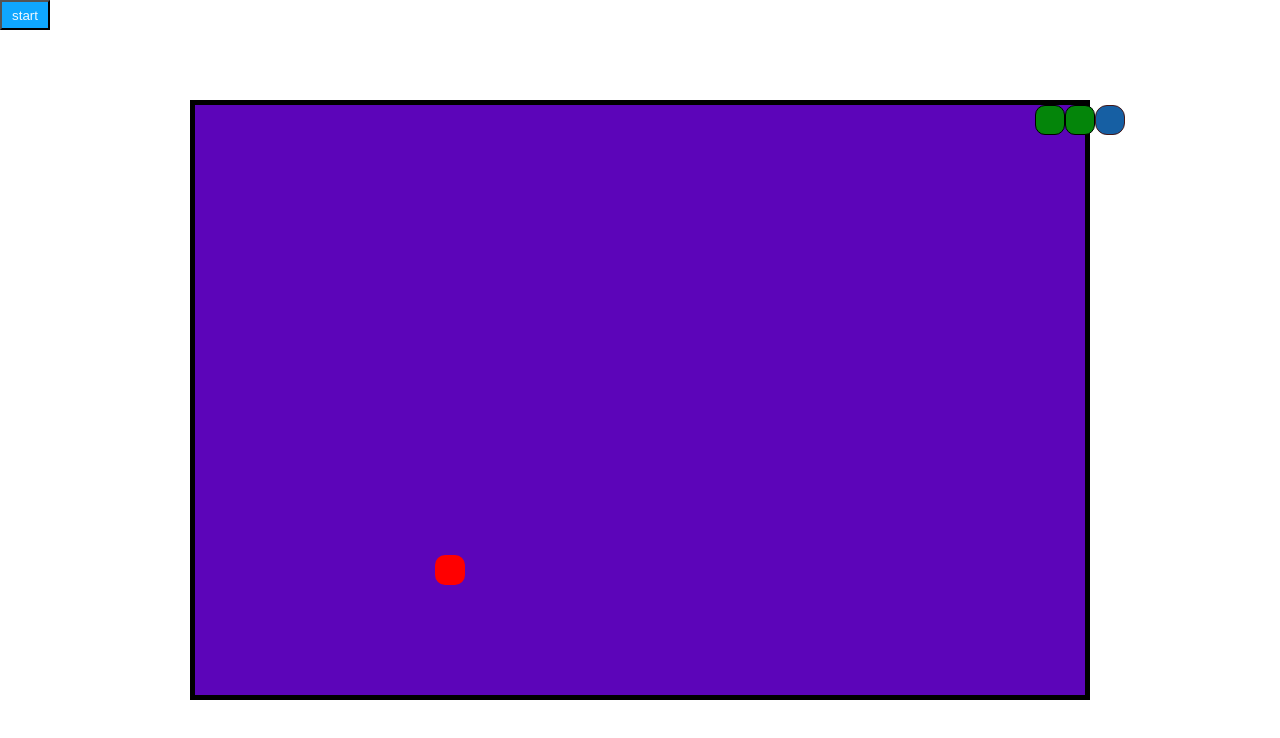
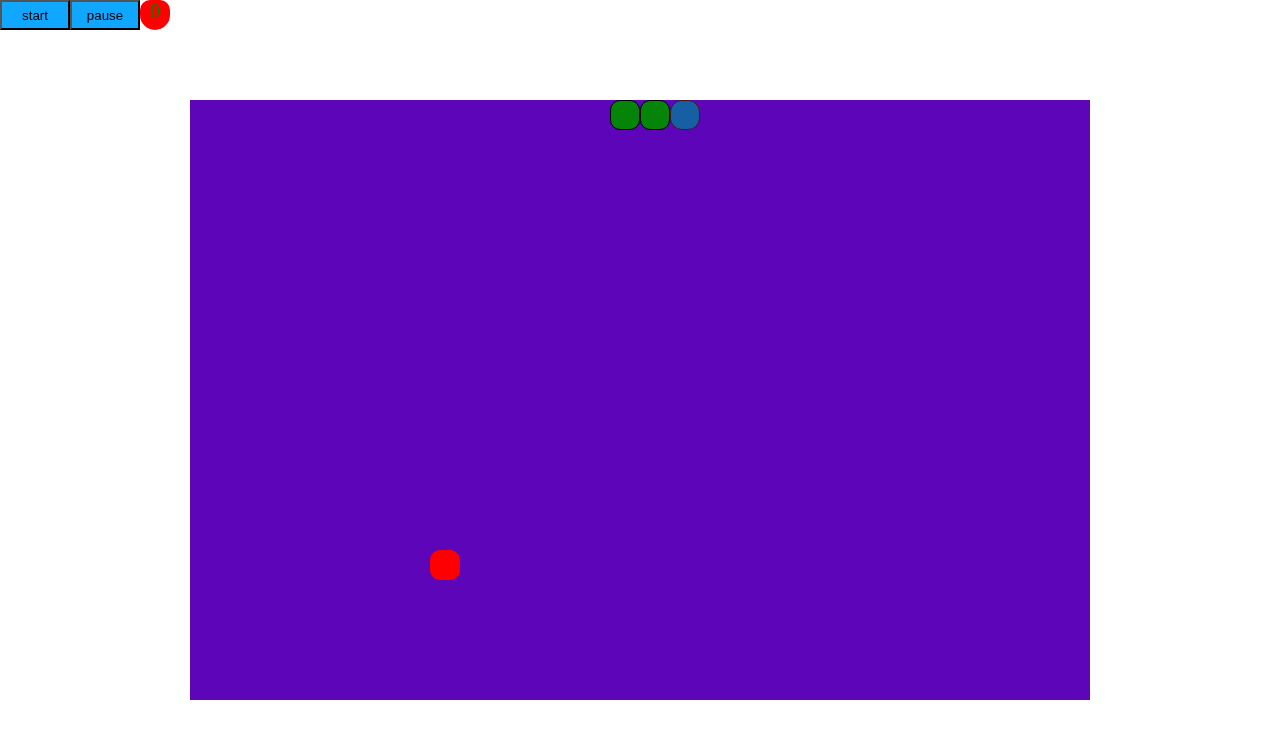
Before and after one commit to giorgiakhvlediani/bog-web, a plain HTML site: page homeWork N3/index.html in a window 1280 px wide. Both pictures are taken after a click on the button "start". Drawn offline with Linux system fonts and the light colour scheme.

Commit message:
full project

```diff
--- a/homeWork N3/config/config.js
+++ b/homeWork N3/config/config.js
@@ -2,9 +2,7 @@
 export const config = {
     dx: 30,
     dy: 30,
-}
-
-export const canvas = {
     width: document.getElementById("container").offsetWidth,
     height: document.getElementById("container").offsetHeight,
+
 }
--- a/homeWork N3/data/data.js
+++ b/homeWork N3/data/data.js
@@ -1,3 +1,4 @@
+import {config} from "../config/config.js";
 
 export let direction = {
     dx: config.dx,
--- a/homeWork N3/index.html
+++ b/homeWork N3/index.html
@@ -5,14 +5,17 @@
 <link rel="stylesheet" href="style.css">
 
 <body>
-<div class="section">
-  <div class="container" id="container">
-</div>
-<button class="bttn">start </button>
-
-</div>
+  <section class="section">
+    <div class="container" id="container">
+    </div>
+    <div class="atributes">
+    <button class="bttn start">start </button>
+    <button class="bttn pause resume">pause </button>
+    <div class="score">0</div>
+  </div>
+  </section>
 
 </body>
-<script  type="module" src="./script.js"></script>
+<script type="module" src="./script.js"></script>
 
 </html>
--- /dev/null
+++ b/homeWork N3/playing/makingSnake.js
@@ -0,0 +1,29 @@
+export class makingSnake {
+
+    SquareList = [];
+
+
+
+    set setSquaresList(data) {
+        this.SquareList = data;
+    }
+    renderSnakeSquare(obj) {
+        let newSeg = document.createElement('div');
+        let container = document.getElementById('container');
+        container.appendChild(newSeg);
+        if (obj.n == 1) {
+            newSeg.classList.add("square")
+            newSeg.classList.add("head")
+        } else {
+            newSeg.classList.add("square");
+        }
+        newSeg.style.left = obj.x + "px";
+        newSeg.style.top = obj.y + "px";
+    }
+
+    renderSnakeSquareList() {
+        let list = this.SquareList;
+        //  console.log(list)
+        return list.forEach(this.renderSnakeSquare);
+    }
+}
--- /dev/null
+++ b/homeWork N3/playing/snakeMovements.js
@@ -0,0 +1,62 @@
+import { config } from "../config/config.js";
+
+
+export class snakeMovements {
+    SquareList = [];
+    direction = [];
+
+    constructor(direction) {
+        console.log(direction);
+        this.direction = direction;
+    }
+
+    set setSquaresList(data) {
+        this.SquareList = data;
+    }
+
+    movingSnake() {
+        let tail = document.getElementsByClassName("square");
+        let arr = this.SquareList;
+        for (let i = arr.length - 1; i > 0; i--) {
+            this.SquareList[i].x = arr[i - 1].x;
+            this.SquareList[i].y = arr[i - 1].y;
+            tail[i].style.left = this.SquareList[i].x + 'px';
+            tail[i].style.top = this.SquareList[i].y + 'px';
+        }
+        this.SquareList[0].x = this.SquareList[0].x + this.direction.dx;
+        this.SquareList[0].y = this.SquareList[0].y + this.direction.dy;
+        tail[0].style.left = this.SquareList[0].x + 'px';
+        tail[0].style.top = this.SquareList[0].y + 'px';
+    }
+    changeDirection() {
+
+        document.addEventListener('keydown', (e) => {
+            if (e.keyCode === 37 && this.direction.dx===0 ) {
+                this.direction.dy = 0;
+                this.direction.dx = -config.dx;
+                console.log(37);
+
+            }
+            if (e.keyCode === 40 && this.direction.dy === 0) {
+                this.direction.dy = config.dy;
+                this.direction.dx = 0;
+                console.log(40);
+            }
+            if (e.keyCode === 39 && this.direction.dx===0) {
+                this.direction.dy = 0;
+                this.direction.dx = config.dx;
+                console.log(39);
+
+            }
+            if (e.keyCode === 38 && this.direction.dy===0 ) {
+                this.direction.dy = -config.dy;
+                this.direction.dx = 0;
+                console.log(38);
+            }
+
+
+        })
+    }
+
+
+}
--- a/homeWork N3/script.js
+++ b/homeWork N3/script.js
@@ -1,179 +1,72 @@
-import { canvas, config } from "./config/config.js";
-import { makingSection } from "./playing/makingSection.js";
-//import { playingSection } from "./playing/playingSection.js";
-//import {direction, snakeSquares} from "./data.js";
-let xRow = canvas.width / config.dx;
-let yROw = canvas.height / config.dy;
+import { config } from "./config/config.js";
+import { makingSnake } from "./playing/makingSnake.js";
+import { snakeMovements } from "./playing/snakeMovements.js";
+import { direction, snakeSquares } from "./data/data.js";
+let xRow = config.width / config.dx;
+let yROw = config.height / config.dy;
 let container = document.getElementById('container');
-let start = document.getElementsByClassName("bttn");
+let button = document.getElementsByClassName("bttn");
 let square;
-
-let direction = {
-    dx: config.dx,
-    dy: 0,
-}
-let snakeSquares = [
-    {
-        x: config.dx * 2,
-        y: 0,
-        n: 1,
-    },
-    {
-        x: config.dx,
-        y: 0,
-        n: 2,
-    },
-    {
-        x: 0,
-        y: 0,
-        n: 3,
-    },
-
-]
-
-// class makingSnake {
-
-//     SquareList = [];
-//     constructor(container) {
-//         this.id = container;
-//     }
-
-//     set setSquaresList(data) {
-//         this.SquareList = data;
-//     }
-//     renderSnakeSquare(obj) {
-//         let newSeg = document.createElement('div');
-//         container = document.getElementById('container');
-//         container.appendChild(newSeg);
-//         if (obj.n == 1) {
-//             newSeg.classList.add("square")
-//             newSeg.classList.add("head")
-//         } else {
-//             newSeg.classList.add("square");
-//         }
-//         newSeg.style.left = obj.x + "px";
-//         newSeg.style.top = obj.y + "px";
-//     }
-
-//     renderSnakeSquareList() {
-//         let list = this.SquareList;
-//         console.log(list)
-//         return list.forEach(this.renderSnakeSquare);
-//     }
-// }
-// class playingSection {
-//     movingSnake() {
-//         let tail = document.getElementsByClassName("square");
-//         let arr = snakeSquares;
-//         for (let i = arr.length - 1; i > 0; i--) {
-//             snakeSquares[i].x = arr[i - 1].x;
-//             snakeSquares[i].y = arr[i - 1].y;
-//             tail[i].style.left = snakeSquares[i].x + 'px';
-//             tail[i].style.top = snakeSquares[i].y + 'px';
-//         }
-//         snakeSquares[0].x = snakeSquares[0].x + direction.dx;
-//         snakeSquares[0].y = snakeSquares[0].y + direction.dy;
-//         tail[0].style.left = snakeSquares[0].x + 'px';
-//         tail[0].style.top = snakeSquares[0].y + 'px';
-//     }
-//     changeDirection() {
-
-//         document.addEventListener('keydown', (e) => {
-//             if (e.keyCode === 38 && direction.dy !== -config.dy && direction.dy !== config.dy) {
-//                 direction.dy = -config.dy;
-//                 direction.dx = 0;
-//             }
-//             if (e.keyCode === 40 && direction.dy !== -config.dy && direction.dy !== config.dy) {
-//                 direction.dy = config.dy;
-//                 direction.dx = 0;
-//             }
-
-//             if (e.keyCode === 39 && direction.dx !== -config.dx && direction.dx !== config.dx) {
-//                 direction.dy = 0;
-//                 direction.dx = config.dx;
-
-//             }
-//             if (e.keyCode === 37 && direction.dx !== -config.dx && direction.dx !== config.dx) {
-//                 direction.dy = 0;
-//                 direction.dx = -config.dx;
-//             }
-
-//         })
-//     }
+let playingSnake;
+let score = 0;
+let clicked = 0;
 
 
-// }
-export class playingSection {
-    SquareList = [];
-    direction=[];
-
-    constructor(direction) {
-        console.log(direction);
-        this.direction=direction;
-        console.log( this.direction);
+class appleClass {
+    scores = []
+    set setScores(data) {
+        this.scores = data;
+    }
+    createApple() {
+        let newSeg = document.createElement('div');
+        container.appendChild(newSeg);
+        newSeg.classList.add("apple");
+        let appleCreated = false;
+        let xCoordinate;
+        let yCoordinate;
+        while (appleCreated === false) {
+            let randomXPosition = parseInt(Math.random() * (xRow - 1) + 0);
+            let randomYPosition = parseInt(Math.random() * (yROw - 1) + 0);
+            xCoordinate = randomXPosition * config.dx;
+            yCoordinate = randomYPosition * config.dy;
+            for (let i = 0; i < snakeSquares.length; i++) {
+                if (xCoordinate === snakeSquares[i].x && yCoordinate === snakeSquares[i].y) {
+                    break;
+                }
+                if (i === snakeSquares.length - 1) {
+                    appleCreated = true;
+                }
+            }
+        }
+        newSeg.style.left = xCoordinate + "px";
+        newSeg.style.top = yCoordinate + "px";
     }
 
-    set setSquaresList(data) {
-        this.SquareList = data;
-        console.log(data, "ar bechdavs");
+    checkApple() {
+        let apple = document.getElementsByClassName("apple");
+        if (snakeSquares[0].x === apple[0].offsetLeft &&
+            snakeSquares[0].y === apple[0].offsetTop) {
+            this.scores++;
+            score = this.scores;
+            document.getElementsByClassName("score")[0].innerText = score;
+            console.log(document.getElementsByClassName("score"));
+            this.removeApple()
+
+        }
+    }
+    removeApple() {
+        let elem = document.getElementsByClassName("apple");
+        console.log(elem);
+        container.removeChild(elem[0]);
+        this.createApple();
+        this.addingSquare();
     }
 
-    movingSnake() {
-        let tail = document.getElementsByClassName("square");
-        let arr = this.SquareList;
-        console.log(arr);
-        for (let i = arr.length - 1; i > 0; i--) {
-            this.SquareList[i].x = arr[i - 1].x;
-            this.SquareList[i].y = arr[i - 1].y;
-            tail[i].style.left = this.SquareList[i].x + 'px';
-            tail[i].style.top = this.SquareList[i].y + 'px';
-        }
-        this.SquareList[0].x = this.SquareList[0].x + this.direction.dx;
-        this.SquareList[0].y = this.SquareList[0].y + this.direction.dy;
-        tail[0].style.left = this.SquareList[0].x + 'px';
-        tail[0].style.top = this.SquareList[0].y + 'px';
-    }
-    changeDirection() {
-
-        document.addEventListener('keydown', (e) => {
-            if (e.keyCode === 38 &&  this.direction.dy !== -config.dy &&  this.direction.dy !== config.dy) {
-                this.direction.dy = -config.dy;
-                this.direction.dx = 0;
-            }
-            if (e.keyCode === 40 &&  this.direction.dy !== -config.dy &&  this.direction.dy !== config.dy) {
-                this.direction.dy = config.dy;
-                this.direction.dx = 0;
-            }
-
-            if (e.keyCode === 39 &&  this.direction.dx !== -config.dx &&  this.direction.dx !== config.dx) {
-                this.direction.dy = 0;
-                this.direction.dx = config.dx;
-
-            }
-            if (e.keyCode === 37 &&  this.direction.dx !== -config.dx &&  this.direction.dx !== config.dx) {
-                this.direction.dy = 0;
-                this.direction.dx = -config.dx;
-            }
-
-        })
-    }
-
-
-}
-
-function addingSquare() {
+    addingSquare() {
         let squareXPosition = 0;
         let squareYPosition = 0;
-    console.log(direction.dx, "Dy");
-    if (direction.dx > 0) {
-        squareXPosition = snakeSquares[snakeSquares.length - 1].x + direction.dx;
-        squareYPosition = snakeSquares[0].y;
-        console.log("es");
-    } else {
-        console.log(snakeSquares[snakeSquares.length - 1].x);
-        squareXPosition = snakeSquares[snakeSquares.length - 1].x - direction.dx;
+        squareXPosition = snakeSquares[snakeSquares.length - 1].x;
         squareYPosition = snakeSquares[snakeSquares.length - 1].y;
-    }
         let square = {
             x: squareXPosition,
             y: squareYPosition,
@@ -181,69 +74,81 @@ function addingSquare() {
         snakeSquares.push(square);
         buildingSnake.renderSnakeSquare(square);
     }
+}
 
-let buildingSnake = new makingSection(container);
-let playing = new playingSection(direction);
-createApple();
+let buildingSnake = new makingSnake(container);
+let movement = new snakeMovements(direction);
+let appleFunctions = new appleClass(score);
+appleFunctions.setScores = score;
+appleFunctions.createApple();
 buildingSnake.setSquaresList = snakeSquares;
 buildingSnake.renderSnakeSquareList();
+clicking();
 
 function game() {
-    playing.setSquaresList = snakeSquares, direction;
-    playing.movingSnake();
-    playing.changeDirection();
-    checkApple();
-    checkingBorder()
+    playingGame();
+}
+function playingGame() {
+    movement.setSquaresList = snakeSquares;
+    movement.movingSnake();
+    movement.changeDirection();
+    appleFunctions.checkApple();
+    crashingYourself();
+    checkingBorder();
 }
 
+function crashingYourself() {
+    for (let i = 1; i < snakeSquares.length; i++) {
+        if (snakeSquares[0].x === snakeSquares[i].x && snakeSquares[0].y === snakeSquares[i].y) {
+            let str="you killed yourself, score: ";
+            losing(str);
 
-// createSnake
-function createApple() {
-    let newSeg = document.createElement('div');
-    container.appendChild(newSeg);
-    newSeg.classList.add("apple");
-    let appleCreated=false;
- //   while(appleCreated==false) {
-    let randomXPosition = parseInt(Math.random() * (xRow - 1) + 0);
-    let randomYPosition = parseInt(Math.random() * (yROw - 1) + 0);
-    let xCoordinate = randomXPosition * config.dx;
-    let yCoordinate = randomYPosition * config.dy;
- //   for(let i=0; )
-    newSeg.style.left = xCoordinate + "px";
-    newSeg.style.top = yCoordinate + "px";
- //   }
-}
-
-function checkApple() {
-    let apple = document.getElementsByClassName("apple");
-    if (snakeSquares[0].x === apple[0].offsetLeft &&
-        snakeSquares[0].y === apple[0].offsetTop) {
-        console.log("esa");
-        crashToApple()
         }
     }
-function crashToApple() {
-    let allDivs = document.querySelectorAll("div");
-    for (let i = 0; i < allDivs.length; i++) {
-        console.log(allDivs[i].classList.remove("apple"));
-    }
-    createApple();
-    addingSquare();
 }
 
 function checkingBorder() {
     square = document.getElementsByClassName("square");
-    //  console.log(square);
-    console.log(snakeSquares[0].y + square[0].offsetWidth > canvas.height);
-    if (snakeSquares[0].x + square[0].offsetWidth > canvas.width ||
+    console.log(snakeSquares[0].y + square[0].offsetWidth > config.height);
+    if (snakeSquares[0].x + square[0].offsetWidth > config.width ||
         snakeSquares[0].x < 0 ||
-        snakeSquares[0].y + square[0].offsetWidth > canvas.height ||
+        snakeSquares[0].y + square[0].offsetWidth > config.height ||
         snakeSquares[0].y < 0) {
-        clearInterval(playingSnake);
+        let str="collapssed to border, your score "
+        losing(str);
+
     }
 }
 
-let playingSnake = setInterval(game, 200);
-// start[0].addEventListener('click', (event) => {
-//     let playingSnake = setInterval(game, 200);
-// })
+function losing(str) {
+    clearInterval(playingSnake);
+    setTimeout(function () {
+        alert(str + score);
+    }, 0)
+
+}
+
+
+function clicking() {
+    for (let elem of button) {
+        elem.addEventListener('click', (event) => {
+            if (elem.innerText === "start" && clicked === 0) {
+                playingSnake = setInterval(game, 200);
+                clicked++;
+            }
+            if (clicked > 0) {
+                if (clicked == 1 && elem.innerText === "pause" || elem.innerText === "resume") {
+                    if (elem.innerText === "pause") {
+                        clearInterval(playingSnake);
+                        elem.innerText = "resume";
+                    } else {
+                        elem.innerText = "pause";
+                        playingSnake = setInterval(game, 200);
+                    }
+
+                }
+
+            }
+        })
+    }
+}
--- a/homeWork N3/style.css
+++ b/homeWork N3/style.css
@@ -17,21 +17,19 @@
   height:600px;
   background-color: rgb(92, 5, 185);
   justify-content: center;
-  border: 5px solid black;
   display: flex;
   justify-content: space-around;
   align-items: center;
   position: relative;
  }
  .bttn {
-    position: absolute;
     left: 0;
     top: 0;
-    width: 50px;
+    width: 70px;
     height: 30px;
     background-color: rgb(15, 167, 255);
-    color: aliceblue;
  }
+
 
  .square{
    width: 30px;
@@ -41,14 +39,27 @@
    border:1px solid black ;
    border-radius: 10px;
  }
+ .atributes {
+    position: absolute;
+    display: flex;
+    float: left;
+    justify-content: left;
+ }
  .head {
-   width: 30px;
-   height: 30px;
    background-color: rgb(22, 95, 163);
-   position: absolute;
    border:1px solid rgb(68, 25, 25) ;
    border-radius: 12px;
  }
+ .score {
+    width: 30px;
+    height: 30px;
+    float: right;
+    font-size: 20px ;
+    color: green;
+    background-color: red;
+    text-align: center;
+    border-radius: 10px 10px 15px 15px;
+}
  .apple {
     position: absolute;
     background-color: red;
```
Lines whose indentation alone changed are shown as unchanged.
